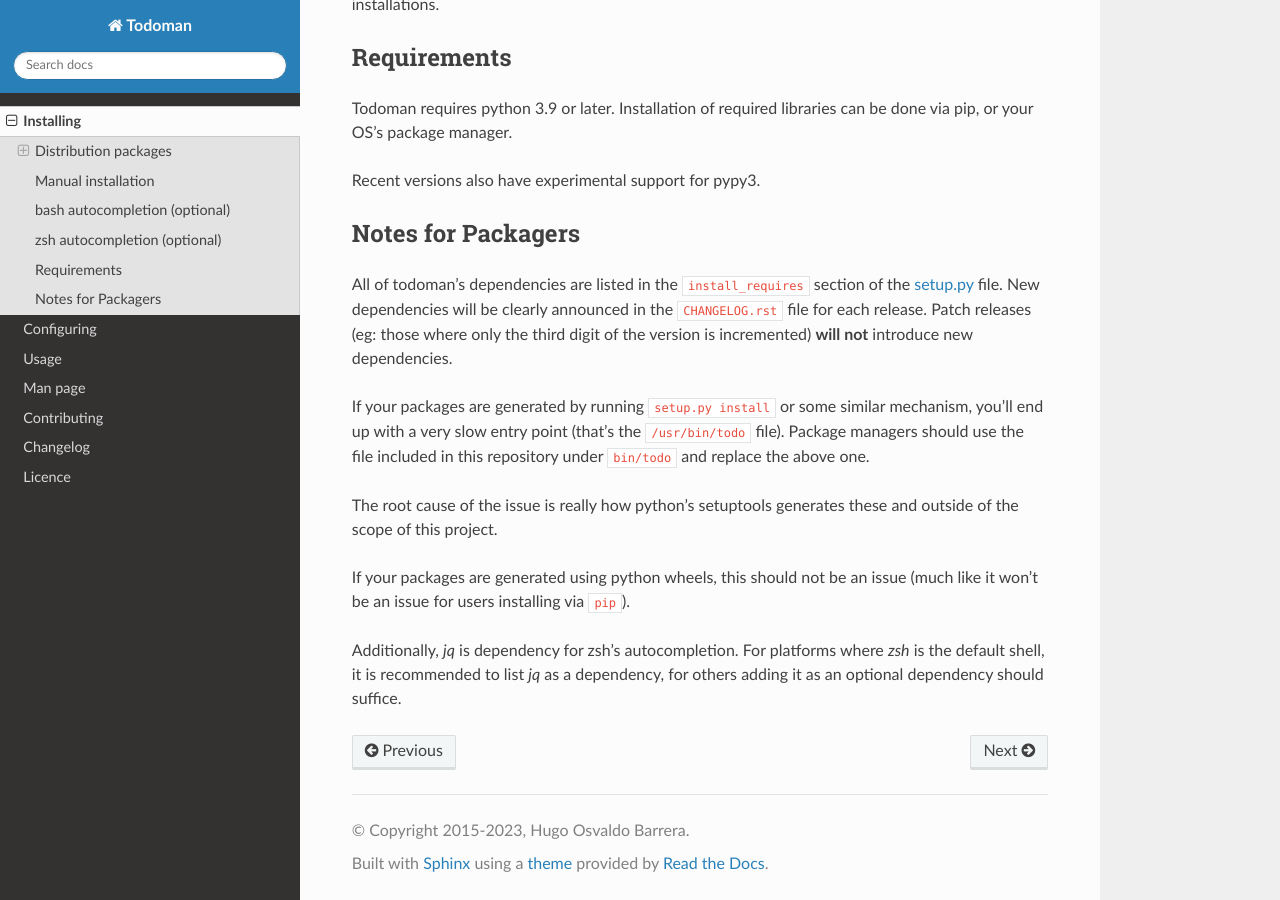
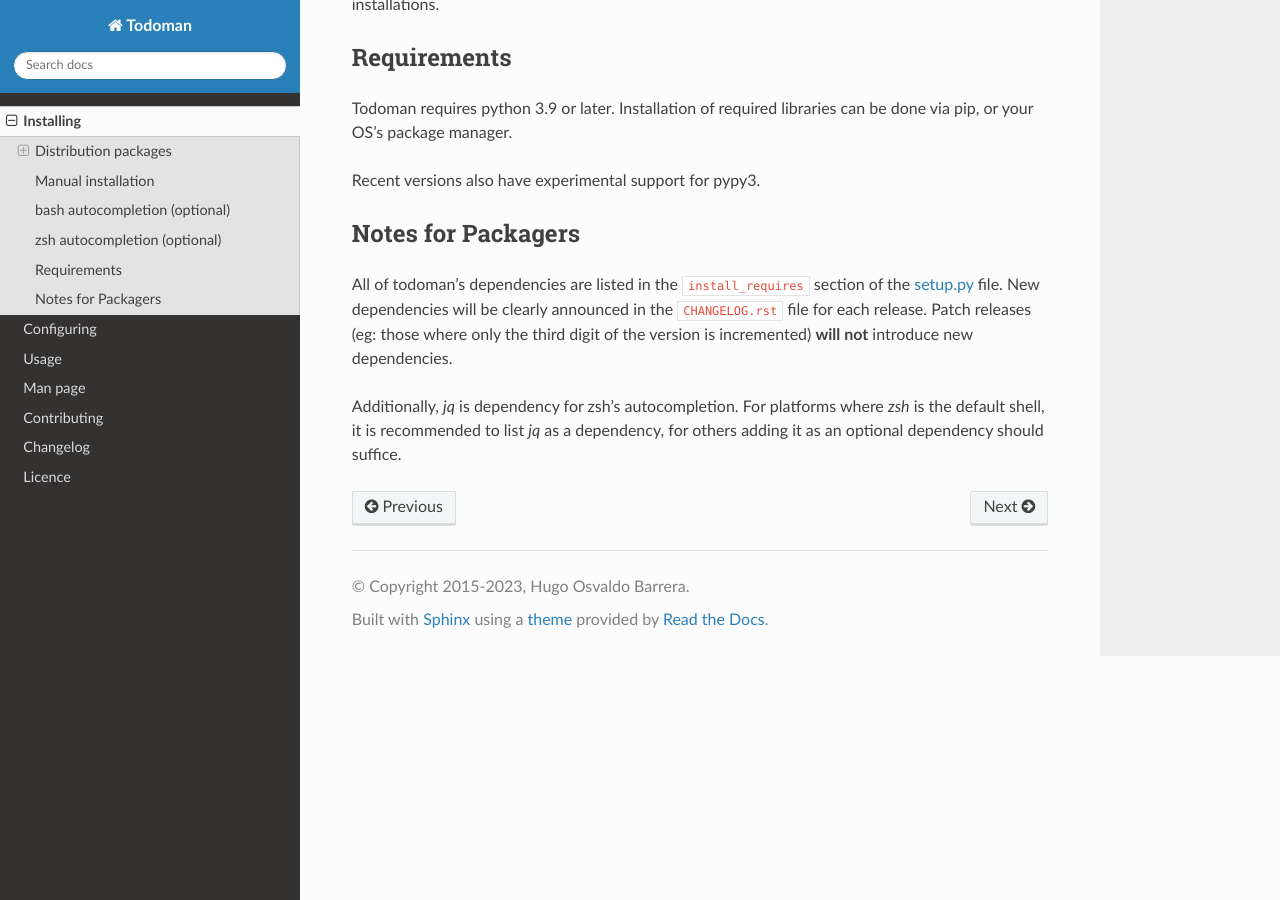
Before and after one commit to pimutils/todoman, a Sphinx documentation site: the page built from docs/source/install.rst, in a window 1280 px wide and 900 px high, scrolled down 1598 px. Built offline with Sphinx 7.4.7 and the Read the Docs theme 3.1.0, drawn with Linux system fonts in a browser that asks for light colours; the version number could not be read and is left out.

Commit message:
Remove obsolete bin/todo

```diff
--- a/CHANGELOG.rst
+++ b/CHANGELOG.rst
@@ -3,6 +3,12 @@
 
 This file contains a brief summary of new features and dependency changes or
 releases, in reverse chronological order.
+
+v4.7.0
+------
+
+* Removed ``bin/todo``. It is no longer requierd, as the entry point generated
+  by setuptools no longer has performance issues.
 
 v4.6.0
 ------
--- a/docs/source/install.rst
+++ b/docs/source/install.rst
@@ -93,17 +93,6 @@
 the third digit of the version is incremented) **will not** introduce new
 dependencies.
 
-If your packages are generated by running ``setup.py install`` or some similar
-mechanism, you'll end up with a very slow entry point (that's the
-``/usr/bin/todo`` file). Package managers should use the file included in this
-repository under ``bin/todo`` and replace the above one.
-
-The root cause of the issue is really how python's setuptools generates these
-and outside of the scope of this project.
-
-If your packages are generated using python wheels, this should not be an issue
-(much like it won't be an issue for users installing via ``pip``).
-
 .. _setup.py: https://github.com/pimutils/todoman/blob/main/setup.py
 
 Additionally, `jq` is dependency for zsh's autocompletion. For platforms where
```
Also changed, not shown: 1 other file.
